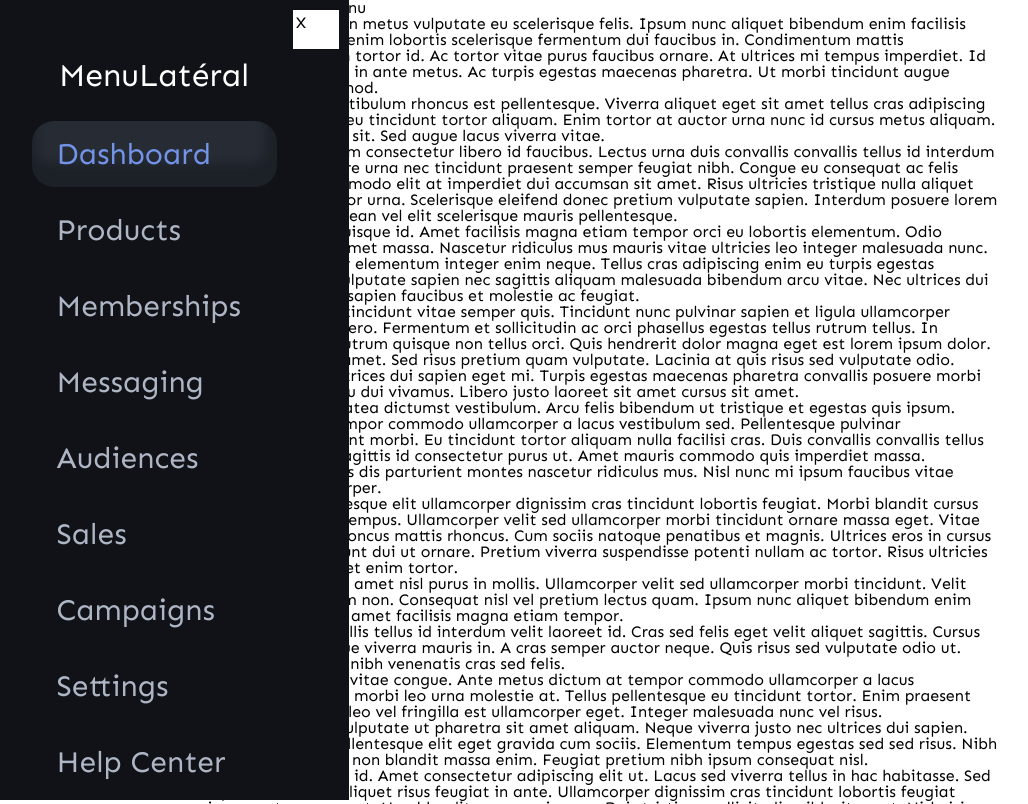
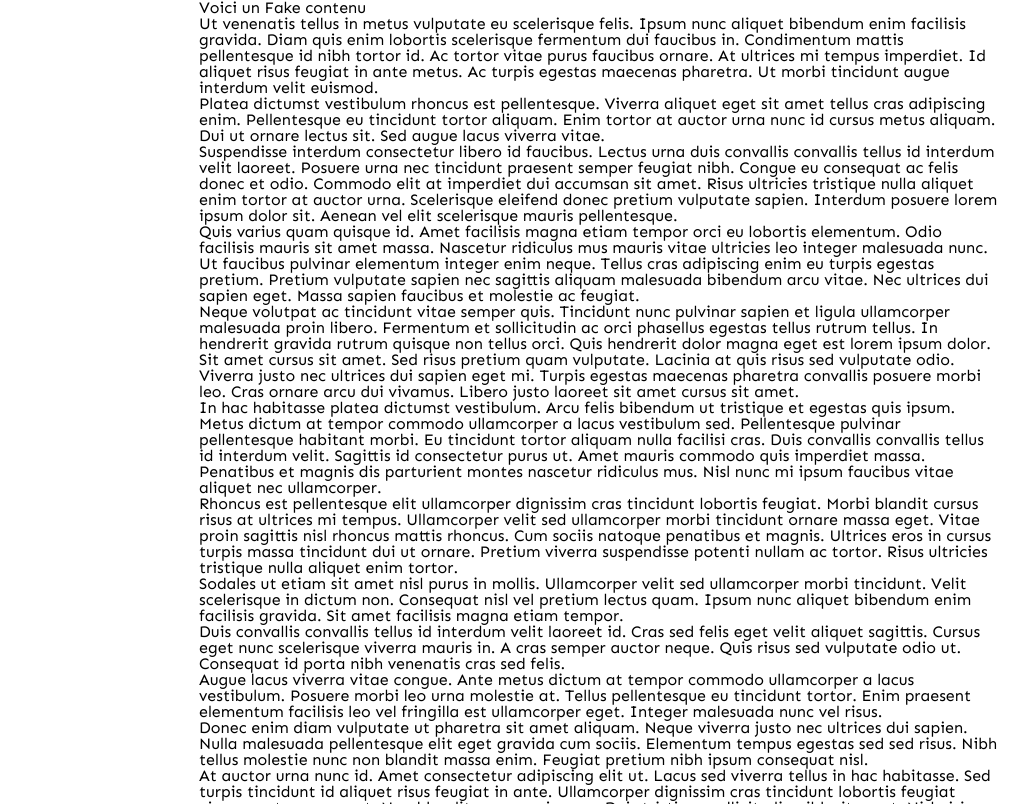
Before and after one commit to xav03tv/lateralMenu, a plain HTML site: page index.html in a window 1280 px wide. Shown: the top 804 px of the page, without its empty margins (41-1069 px from the left). Drawn offline with Linux system fonts and the light colour scheme.

Commit message:
Reset du menu

```diff
--- a/index.html
+++ b/index.html
@@ -9,24 +9,7 @@
 </head>
 <body>
     <div id="lateralMenu" class="lateralMenu">
-        <div class="btnClose">
-X
-        </div>
-        <div class="brand">
-            MenuLatéral
-        </div>
-        <div class="menu">
-            <a icon="home" href="#" class="active">Dashboard</a>
-            <a href="#">Products</a>
-            <a href="#">Memberships</a>
-            <a href="#">Messaging</a>
-            <a href="#">Audiences</a>
-            <a href="#">Sales</a>
-            <a href="#">Campaigns</a>
-            <a href="#">Settings</a>
-            <a href="#">Help Center</a>
 
-        </div>
     </div>
     <div class="content">
         <h1>Voici un Fake contenu</h1>
@@ -52,3 +35,4 @@ X
 
 </body>
 </html>
+<script src="js/menuLateral.js"></script>
--- a/style.css
+++ b/style.css
@@ -62,52 +62,4 @@ body {
   font-family: "Sen", sans-serif;
 }
 
-.lateralMenu {
-  position: absolute;
-  background-color: #101217;
-  height: 100vh;
-  width: 390px;
-  display: flex;
-  flex-direction: column;
-}
-.lateralMenu .brand {
-  text-align: center;
-  color: white;
-  font-size: 2em;
-}
-.lateralMenu .btnClose {
-  width: 40px;
-  height: 40px;
-  background-color: #FFFFFF;
-  align-self: flex-end;
-  margin: 10px;
-  padding: 5px 3px;
-}
-.lateralMenu .menu {
-  display: flex;
-  flex-direction: column;
-  justify-content: flex-start;
-  align-items: center;
-  margin-top: 25px;
-}
-.lateralMenu .menu a {
-  color: #AEB6C5;
-  font-size: 30px;
-  text-decoration: none;
-  padding: 18px 25px;
-  margin: 5px;
-  width: 50%;
-  transition: 0.5s;
-}
-.lateralMenu .menu a:hover {
-  transform: scale(1.2);
-}
-.lateralMenu .menu .active, .lateralMenu .menu a:hover {
-  box-shadow: inset -4px -16px 10px 7px rgba(0, 0, 0, 0.25);
-  border-radius: 22px;
-  color: #7293E6;
-  background: #262B34;
-  transition: 0.5s;
-}
-
 /*# sourceMappingURL=style.css.map */
```
Also changed, not shown: js/menuLateral.js (added), 1 other file.
